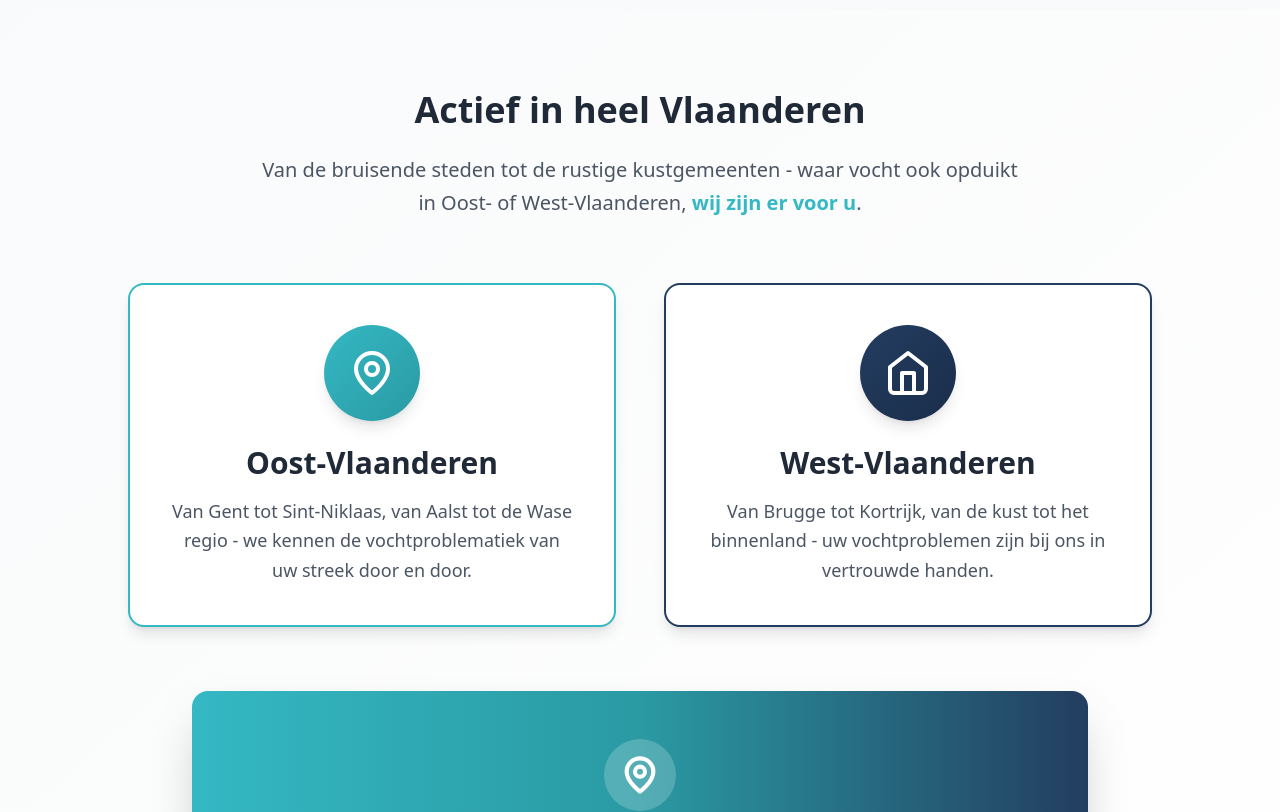
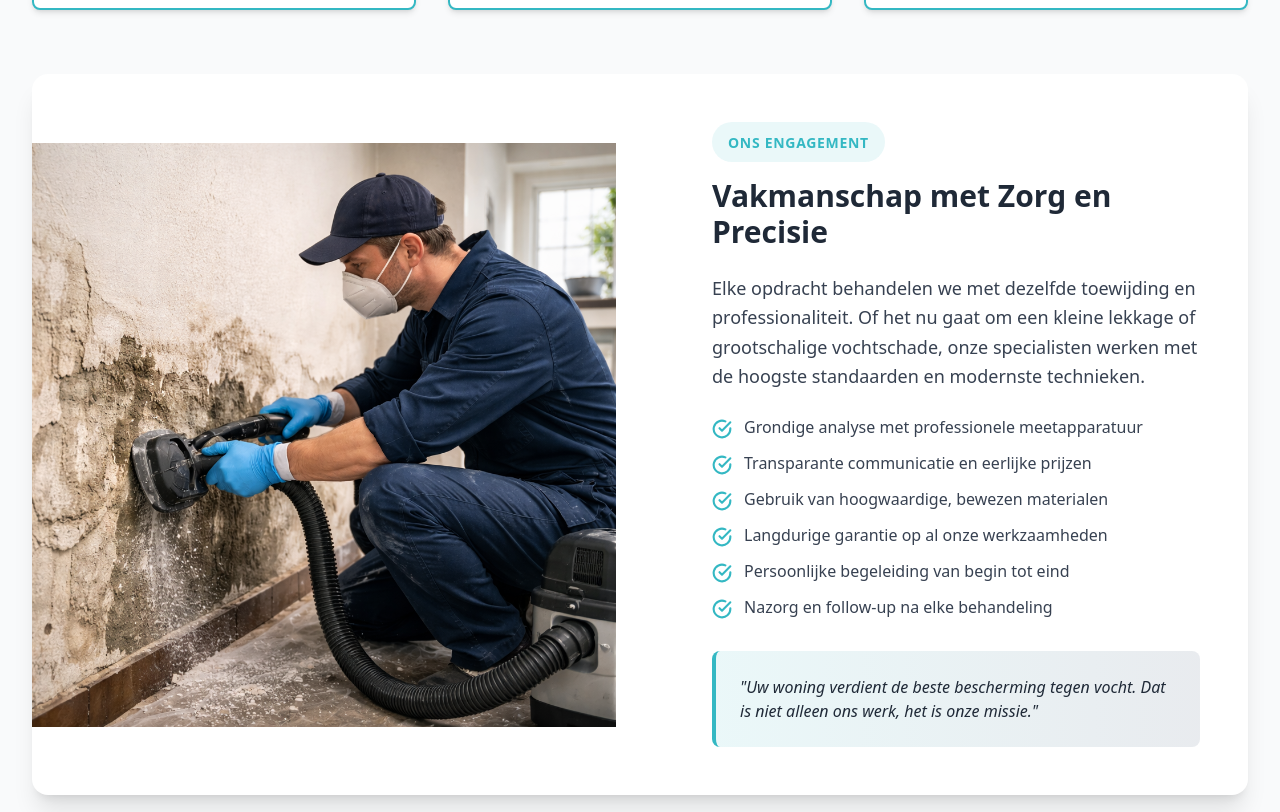
Before and after one commit to mo3aad2002/kustVochtBestrijding, a React (Vite) app: page /over-ons in a window 1280 px wide. Shown: the part 2158-2970 px from the top of the page. Built offline with nearby package versions, Linux system fonts and the light colour scheme.

Commit message:
Updated OverOns.tsx

```diff
--- a/src/pages/OverOns.tsx
+++ b/src/pages/OverOns.tsx
@@ -1,6 +1,7 @@
-import { Heart, Award, Users, Shield, Wrench, BookOpen, TrendingUp, MapPin, Home } from 'lucide-react';
+import { Heart, Award, Users, Shield, Wrench, BookOpen, TrendingUp, MapPin, Home, CheckCircle } from 'lucide-react';
 import heroImage from '../assets/files_6493991-2026-02-17T13-29-18-237Z-db14c3e3-88f8-49c4-b686-5832c0a98312.webp';
 import onsVerhaalImage from '../assets/files_6493991-2026-02-17T14-03-08-619Z-Elektricien_(3).png';
+import valuesImage from '../assets/ChatGPT_Image_Feb_24,_2026,_01_11_26_PM.png';
 
 export default function OverOns() {
   return (
@@ -135,14 +136,27 @@ function ValuesSection() {
     },
   ];
 
+  const coreCommitments = [
+    'Grondige analyse met professionele meetapparatuur',
+    'Transparante communicatie en eerlijke prijzen',
+    'Gebruik van hoogwaardige, bewezen materialen',
+    'Langdurige garantie op al onze werkzaamheden',
+    'Persoonlijke begeleiding van begin tot eind',
+    'Nazorg en follow-up na elke behandeling',
+  ];
+
   return (
     <section className="py-20 bg-gray-50">
       <div className="max-w-7xl mx-auto px-4 sm:px-6 lg:px-8">
-        <h2 className="text-4xl font-bold text-center text-gray-800 mb-12">
+        <h2 className="text-4xl font-bold text-center text-gray-800 mb-6">
           Onze Waarden
         </h2>
+        <p className="text-center text-gray-600 text-lg mb-12 max-w-3xl mx-auto">
+          Bij Kust Vochtbestrijding draait alles om vertrouwen, vakmanschap en resultaat.
+          Deze waarden zijn de basis van alles wat we doen.
+        </p>
 
-        <div className="grid md:grid-cols-3 gap-8">
+        <div className="grid md:grid-cols-3 gap-8 mb-16">
           {values.map((value, index) => (
             <div key={index} className="bg-white rounded-lg p-8 shadow-md text-center border-2 border-[#34B8C3] hover:shadow-lg transition-shadow">
               <div className="text-[#34B8C3] mb-4 flex justify-center">
@@ -154,6 +168,52 @@ function ValuesSection() {
               <p className="text-gray-600">{value.description}</p>
             </div>
           ))}
+        </div>
+
+        <div className="grid lg:grid-cols-2 gap-12 items-center bg-white rounded-2xl shadow-xl overflow-hidden">
+          <div className="order-2 lg:order-1">
+            <img
+              src={valuesImage}
+              alt="Professionele vochtbestrijding specialist aan het werk met moderne apparatuur"
+              className="w-full h-full object-cover"
+            />
+          </div>
+
+          <div className="order-1 lg:order-2 p-8 md:p-12">
+            <div className="inline-block bg-[#34B8C3]/10 rounded-full px-4 py-2 mb-4">
+              <span className="text-[#34B8C3] font-semibold text-sm uppercase tracking-wider">
+                Ons Engagement
+              </span>
+            </div>
+
+            <h3 className="text-3xl font-bold text-gray-800 mb-6">
+              Vakmanschap met Zorg en Precisie
+            </h3>
+
+            <p className="text-gray-700 text-lg mb-6 leading-relaxed">
+              Elke opdracht behandelen we met dezelfde toewijding en professionaliteit.
+              Of het nu gaat om een kleine lekkage of grootschalige vochtschade,
+              onze specialisten werken met de hoogste standaarden en modernste technieken.
+            </p>
+
+            <div className="space-y-3 mb-8">
+              {coreCommitments.map((commitment, index) => (
+                <div key={index} className="flex items-start">
+                  <div className="flex-shrink-0 mt-1">
+                    <CheckCircle className="text-[#34B8C3]" size={20} strokeWidth={2.5} />
+                  </div>
+                  <p className="ml-3 text-gray-700">{commitment}</p>
+                </div>
+              ))}
+            </div>
+
+            <div className="bg-gradient-to-r from-[#34B8C3]/10 to-[#233D60]/10 rounded-lg p-6 border-l-4 border-[#34B8C3]">
+              <p className="text-gray-800 font-medium italic">
+                "Uw woning verdient de beste bescherming tegen vocht.
+                Dat is niet alleen ons werk, het is onze missie."
+              </p>
+            </div>
+          </div>
         </div>
       </div>
     </section>
```
